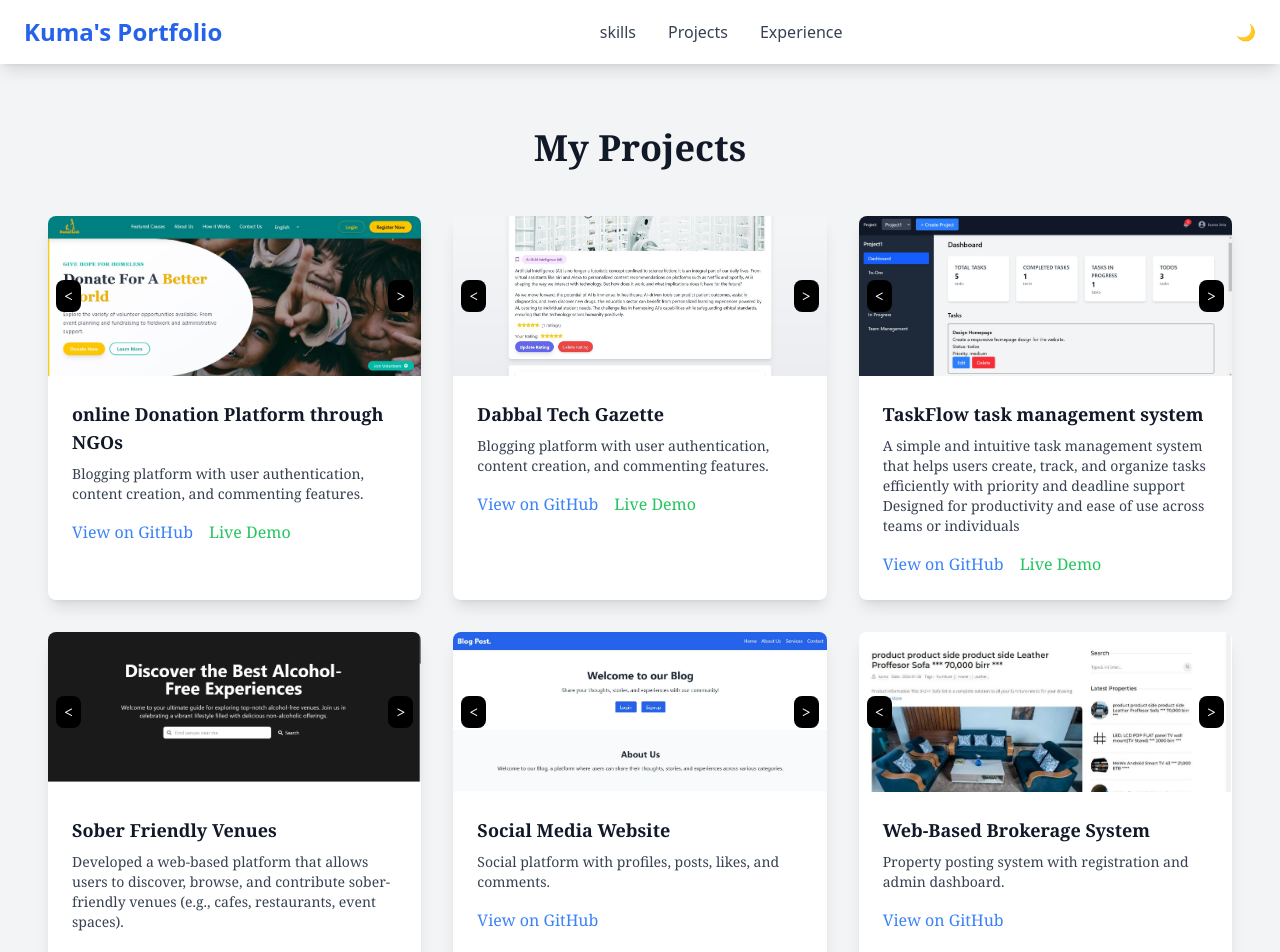
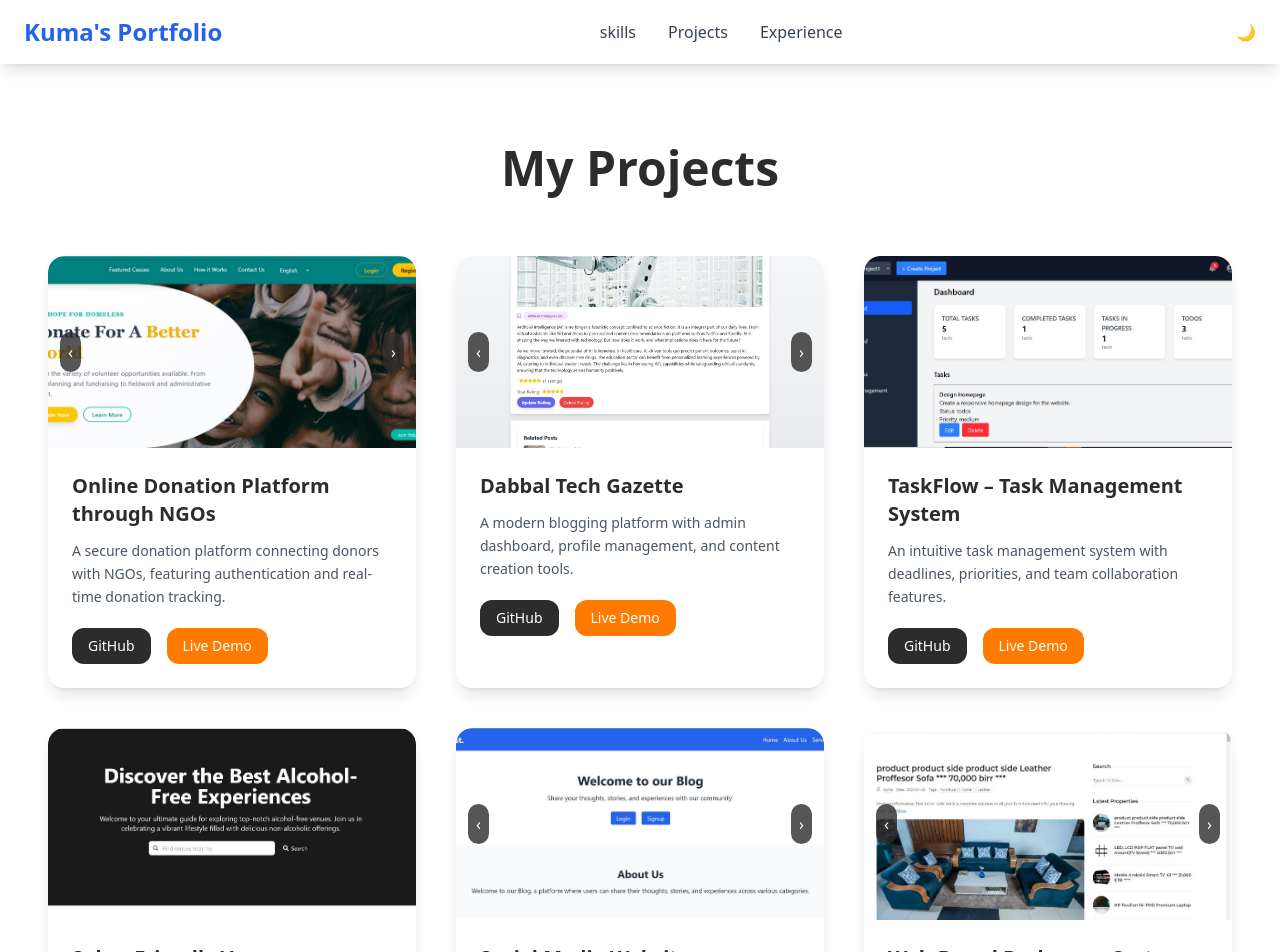
Before and after one commit to Kuma-Leta/PersonalWebsite, a React (Vite) app: page /projects in a window 1280 px wide. Shown: the top 952 px of the page. Built offline with nearby package versions, Linux system fonts and the light colour scheme.

Commit message:
update on projects

```diff
--- a/src/components/sections/projects.tsx
+++ b/src/components/sections/projects.tsx
@@ -1,12 +1,12 @@
-import React, { useEffect } from "react";
+import React, { useEffect, useState } from "react";
 import "aos/dist/aos.css";
 import Aos from "aos";
-import { useState } from "react";
+
 const projects = [
   {
-    title: "online Donation Platform through NGOs",
+    title: "Online Donation Platform through NGOs",
     description:
-      "Blogging platform with user authentication, content creation, and commenting features.",
+      "A secure donation platform connecting donors with NGOs, featuring authentication and real-time donation tracking.",
     images: [
       "donation1.jpg",
       "donation2.jpg",
@@ -19,7 +19,7 @@ const projects = [
   {
     title: "Dabbal Tech Gazette",
     description:
-      "Blogging platform with user authentication, content creation, and commenting features.",
+      "A modern blogging platform with admin dashboard, profile management, and content creation tools.",
     images: [
       "debbal_tech_gazette__post.jpg",
       "debbal_tech_gazette_admin_dashboard.jpg",
@@ -30,9 +30,9 @@ const projects = [
     demo: "https://blog-peach-three-24.vercel.app/",
   },
   {
-    title: "TaskFlow task management system",
+    title: "TaskFlow – Task Management System",
     description:
-      "A simple and intuitive task management system that helps users create, track, and organize tasks efficiently with priority and deadline support Designed for productivity and ease of use across teams or individuals",
+      "An intuitive task management system with deadlines, priorities, and team collaboration features.",
     images: ["dashboard.jpg"],
     github: "https://github.com/Kuma-Leta/Task-management-system",
     demo: "https://taskflowmanage.netlify.app",
@@ -40,14 +40,15 @@ const projects = [
   {
     title: "Sober Friendly Venues",
     description:
-      " Developed a web-based platform that allows users to discover, browse, and contribute sober-friendly venues (e.g., cafes, restaurants, event spaces). ",
+      "A community-driven platform to discover and share sober-friendly venues such as cafes, restaurants, and events.",
     images: ["sober1.jpg"],
     github: "https://github.com/Kuma-Leta/note_taking_web_app",
     demo: "https://sobervenues.netlify.app/",
   },
   {
     title: "Social Media Website",
-    description: "Social platform with profiles, posts, likes, and comments.",
+    description:
+      "A social platform with profiles, posts, likes, and real-time chat functionality.",
     images: [
       "blog_landingPage.jpg",
       "blog_login.jpg",
@@ -60,7 +61,7 @@ const projects = [
   {
     title: "Web-Based Brokerage System",
     description:
-      "Property posting system with registration and admin dashboard.",
+      "Property posting system with registration, user dashboard, and admin analytics.",
     images: [
       "brokerage_home.jpg",
       "brokerage_login.jpg",
@@ -75,9 +76,11 @@ const Projects: React.FC = () => {
   const [currentImageIndex, setCurrentImageIndex] = useState<number[]>(
     projects.map(() => 0)
   );
+
   useEffect(() => {
     Aos.init({ duration: 1000 });
   }, []);
+
   const handlePrev = (projectIndex: number) => {
     setCurrentImageIndex((prev) =>
       prev.map((index, idx) =>
@@ -101,60 +104,75 @@ const Projects: React.FC = () => {
       )
     );
   };
+
   return (
-    <section
-      className="bg-gray-100 font-serif dark:bg-gray-900 py-16"
-      id="projects"
+    <section className=" dark:bg-gray-900 py-20 font-sans" id="projects">
+      <div className="container mx-auto px-6 lg:px-12">
+        {/* Section Heading */}
+        <h2
+          className="text-4xl md:text-5xl font-extrabold text-center text-[#2C2C2C] dark:text-white mb-16"
+          data-aos="fade-up"
         >
-      <div className="container mx-auto px-6 lg:px-12">
-        <h2 className="text-3xl md:text-4xl font-bold text-gray-900 dark:text-white text-center mb-12">
           My Projects
         </h2>
-        <div className="grid grid-cols-1 md:grid-cols-2 lg:grid-cols-3 gap-8">
+
+        {/* Projects Grid */}
+        <div className="grid grid-cols-1 md:grid-cols-2 lg:grid-cols-3 gap-10">
           {projects.map((project, index) => (
             <div
               key={index}
-              className="bg-white dark:bg-gray-800 rounded-lg shadow-lg overflow-hidden"
-              data-aos="slide-up"
+              className="bg-white dark:bg-gray-800 rounded-2xl shadow-lg hover:shadow-xl transition transform hover:-translate-y-2 overflow-hidden"
+              data-aos="fade-up"
+              data-aos-delay={index * 150}
             >
+              {/* Image Carousel */}
               <div className="relative">
                 <img
                   src={project.images[currentImageIndex[index]]}
                   alt={`${project.title} screenshot`}
-                  className="w-full h-40 object-cover"
+                  className="w-full h-48 object-cover rounded-t-2xl"
                 />
+                {project.images.length > 1 && (
+                  <>
                     <button
                       onClick={() => handlePrev(index)}
-                  className="absolute top-1/2 left-2 transform -translate-y-1/2 bg-black text-white px-2 py-1 rounded-lg hover:bg-gray-700"
+                      className="absolute top-1/2 left-3 transform -translate-y-1/2 bg-[#2C2C2C]/80 text-white p-2 rounded-full hover:bg-[#FF7A00] transition"
                     >
-                  &lt;
+                      ‹
                     </button>
                     <button
                       onClick={() => handleNext(index)}
-                  className="absolute top-1/2 right-2 transform -translate-y-1/2 bg-black text-white px-2 py-1 rounded-lg hover:bg-gray-700"
+                      className="absolute top-1/2 right-3 transform -translate-y-1/2 bg-[#2C2C2C]/80 text-white p-2 rounded-full hover:bg-[#FF7A00] transition"
                     >
-                  &gt;
+                      ›
                     </button>
+                  </>
+                )}
               </div>
+
+              {/* Project Info */}
               <div className="p-6">
-                <h3 className="text-lg font-bold text-gray-900 dark:text-white">
+                <h3 className="text-xl font-bold text-[#2C2C2C] dark:text-white">
                   {project.title}
                 </h3>
-                <p className="text-sm text-gray-700 text-base  dark:text-gray-300 mt-2">
+                <p className="mt-3 text-gray-600 dark:text-gray-300 text-sm leading-relaxed">
                   {project.description}
                 </p>
+
+                {/* Links */}
+                <div className="mt-5 flex space-x-4">
                   <a
                     href={project.github}
-                  className="inline-block mt-4 text-blue-500 hover:text-blue-600 dark:text-blue-400 dark:hover:text-blue-500"
+                    className="px-4 py-2 bg-[#2C2C2C] text-white rounded-xl text-sm font-medium hover:bg-[#FF7A00] transition"
                     target="_blank"
                     rel="noopener noreferrer"
                   >
-                  View on GitHub
+                    GitHub
                   </a>
                   {project.demo && (
                     <a
                       href={project.demo}
-                    className="inline-block mt-2 ml-4 text-green-500 hover:text-green-600 dark:text-green-400 dark:hover:text-green-500"
+                      className="px-4 py-2 bg-[#FF7A00] text-white rounded-xl text-sm font-medium hover:bg-[#e86c00] transition"
                       target="_blank"
                       rel="noopener noreferrer"
                     >
@@ -163,12 +181,15 @@ const Projects: React.FC = () => {
                   )}
                 </div>
               </div>
+            </div>
           ))}
         </div>
-        <div className="mt-12 text-center">
+
+        {/* More Projects CTA */}
+        <div className="mt-16 text-center">
           <a
             href="https://github.com/Kuma-Leta?tab=repositories"
-            className="px-6 py-3 bg-blue-500 text-white rounded-lg shadow-lg hover:bg-blue-600 transition"
+            className="px-8 py-3 bg-[#FF7A00] text-white text-base font-semibold rounded-2xl shadow-lg hover:bg-[#e86c00] hover:shadow-orange-300/50 transition"
             target="_blank"
             rel="noopener noreferrer"
           >
```
Lines whose indentation alone changed are shown as unchanged.
